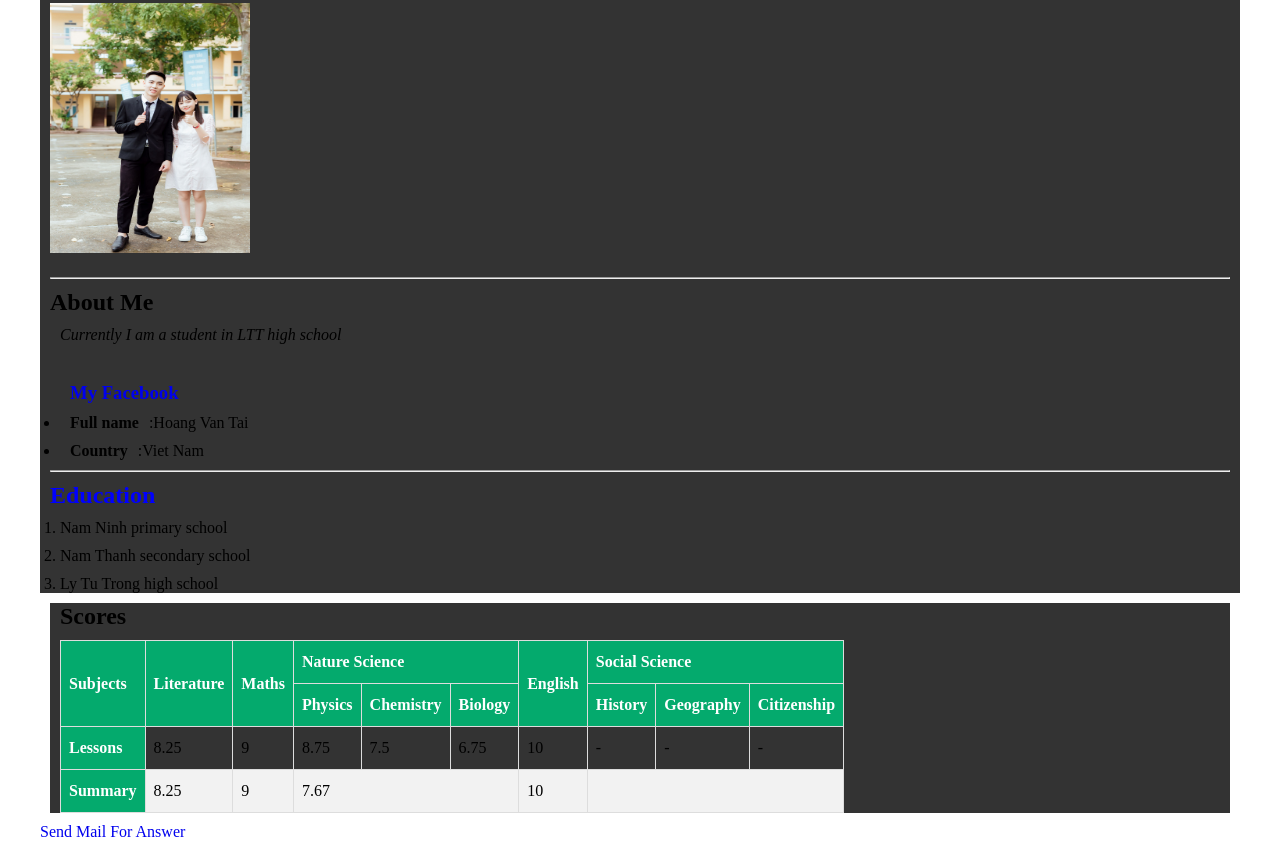
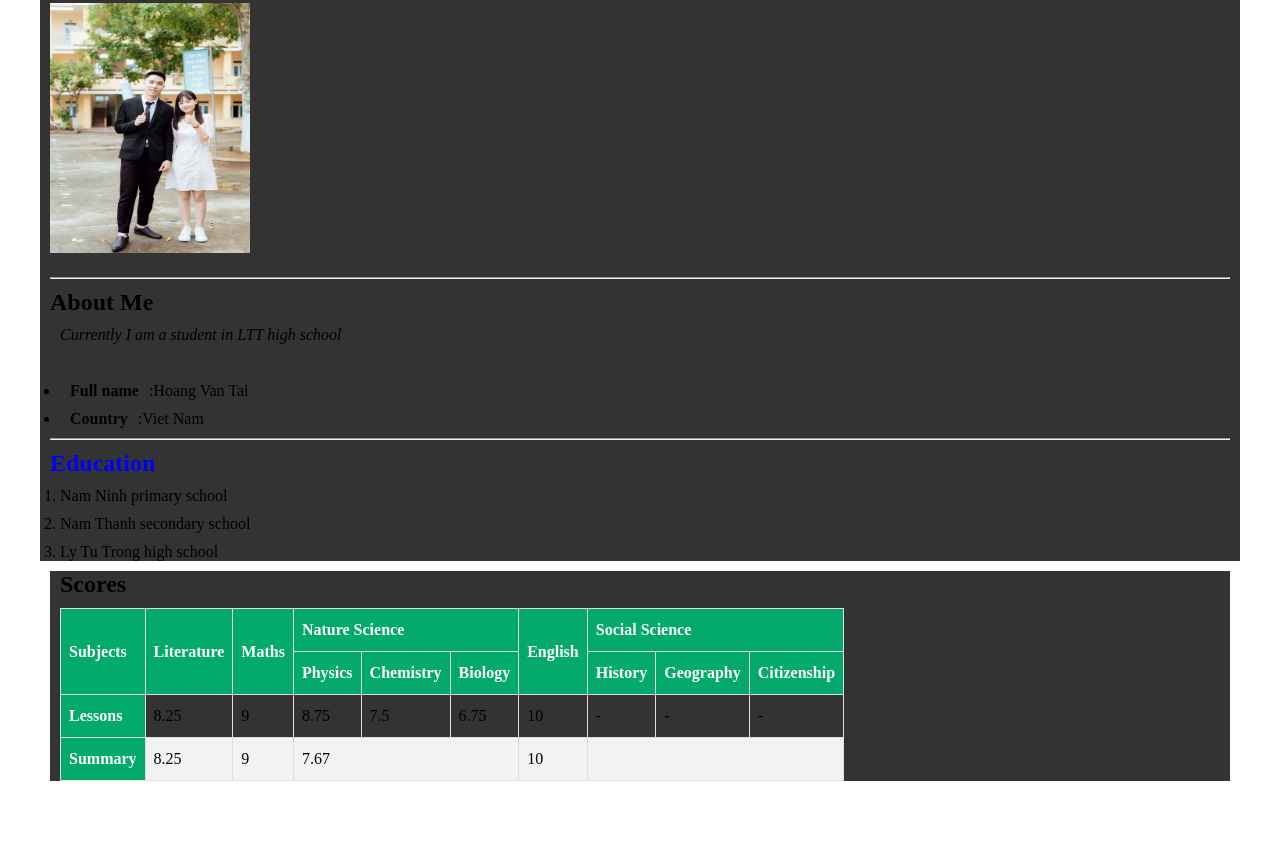
Before and after one commit to cogaihalan/cogaihalan.github-io, a plain HTML site: page resume.html in a window 1280 px wide. Shown: the part 442-1303 px from the top of the page. After the commit the page ends 1243 px from the top, so only its background shows below. Drawn offline with Linux system fonts and the light colour scheme.

Commit message:
Update resume.html

```diff
--- a/resume.html
+++ b/resume.html
@@ -23,7 +23,7 @@
 			<h2 id="contact">About Me</h2>
 			<p>
 				<em>Currently I am a student in LTT high school</em> </p> <br>
-				<h3><a id="link" href="https://www.facebook.com/hoang.tai.90410834"><strong>My Facebook</strong></a></h3>
+
 				<ul>
 					<li><strong>Full name</strong>:Hoang Van Tai</li>
 					<li><strong>Country</strong>:Viet Nam </li>
@@ -80,9 +80,7 @@
 			</table>
 		</div>
 	</div>
-	<footer>
-		<a href="mailto:vuibinhyen2003@gmail.com">Send Mail For Answer</a>
-	</footer>
+
 
 </body>
 </html>
```
